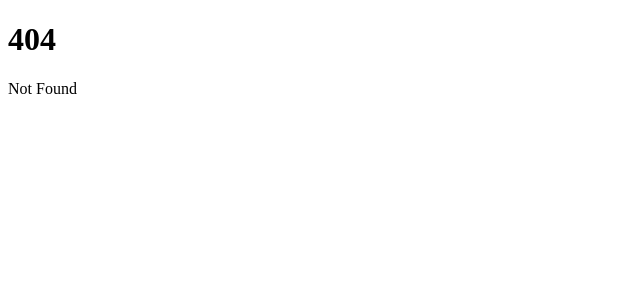
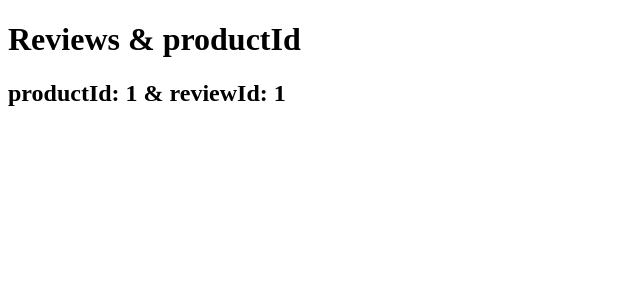
Before and after one commit to TLRKiliann/sveltekit-tutorial, a SvelteKit app in the folder my-app/: page /product/1/reviews/1 in a window 1280 px wide. Before the commit this address had no page. Shown: the top 300 px of the page, without its empty margins (0-640 px from the left). Built offline with nearby package versions, Linux system fonts and the light colour scheme.

Commit message:
dynamic route created for reviews into productId

```diff
--- /dev/null
+++ b/my-app/src/routes/product/[productId]/reviews/[reviewId]/+page.svelte
@@ -0,0 +1,7 @@
+<script>
+    import {page} from '$app/stores';
+    const {productId, reviewId} = $page.params;
+</script>
+
+<h1>Reviews & productId</h1>
+<h2>productId: {productId} & reviewId: {reviewId}</h2>
```
